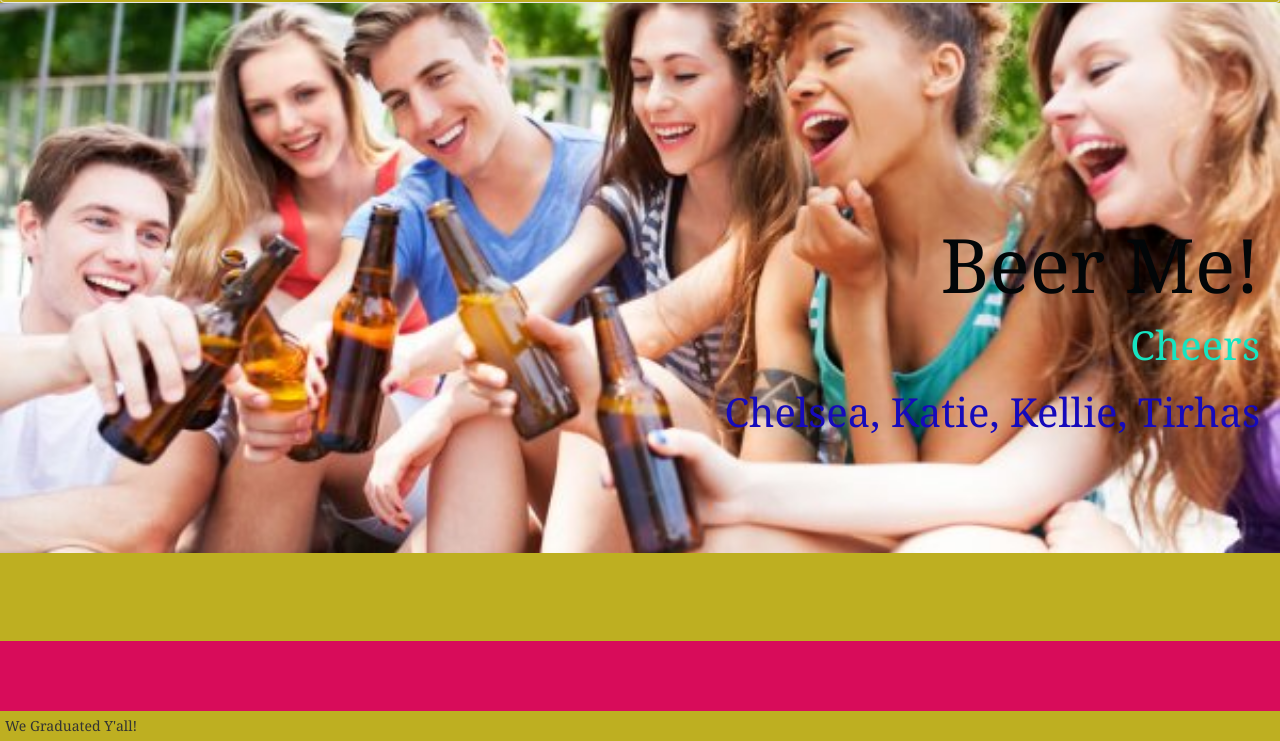
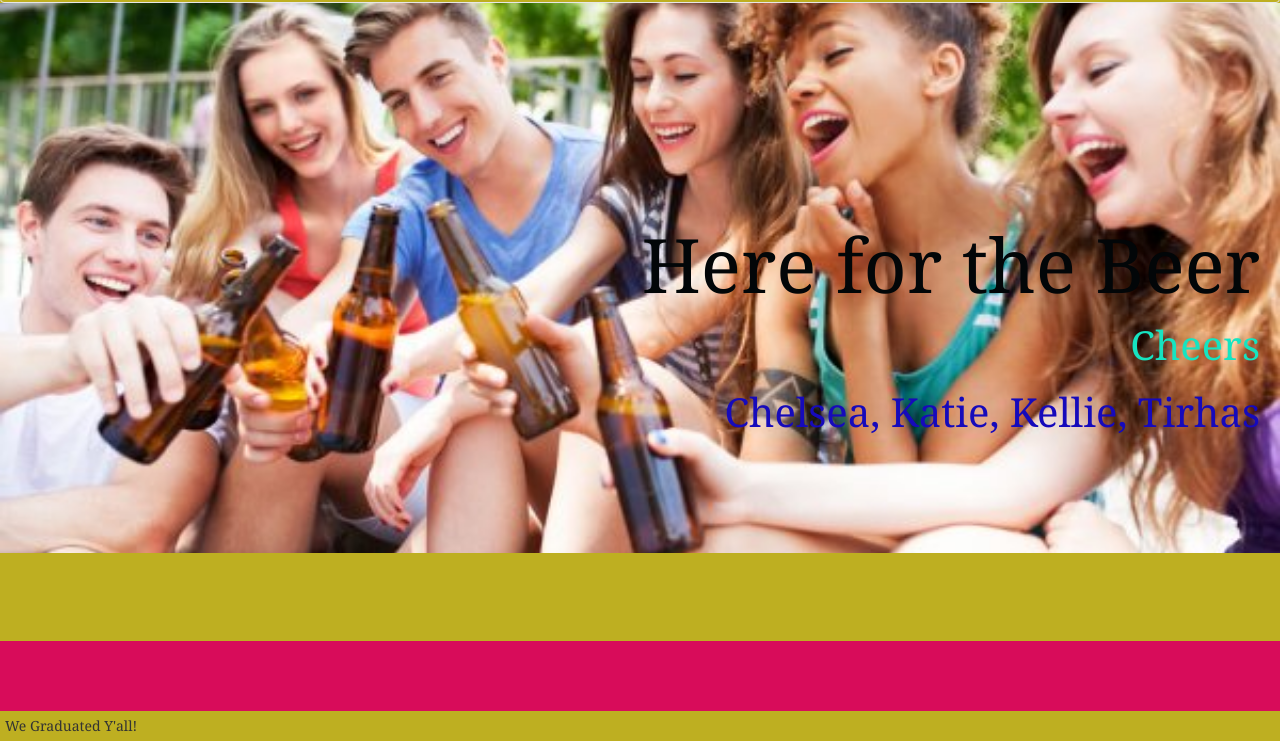
Before and after one commit to corrionk/Final_Project, a plain HTML site: page index4.html in a window 1280 px wide. Shown: the part 59-800 px from the top of the page. Drawn offline with nearby package versions, Linux system fonts and the light colour scheme.

Commit message:
k changes

```diff
--- a/index4.html
+++ b/index4.html
@@ -24,7 +24,7 @@
   <div class="navigation">
 
     <div class="hero text-right">
-      <h1>Beer Me!</h1>
+      <h1>Here for the Beer</h1>
       <p>Cheers</p>
       <p2>Chelsea, Katie, Kellie, Tirhas</p2>
     </div>
```
